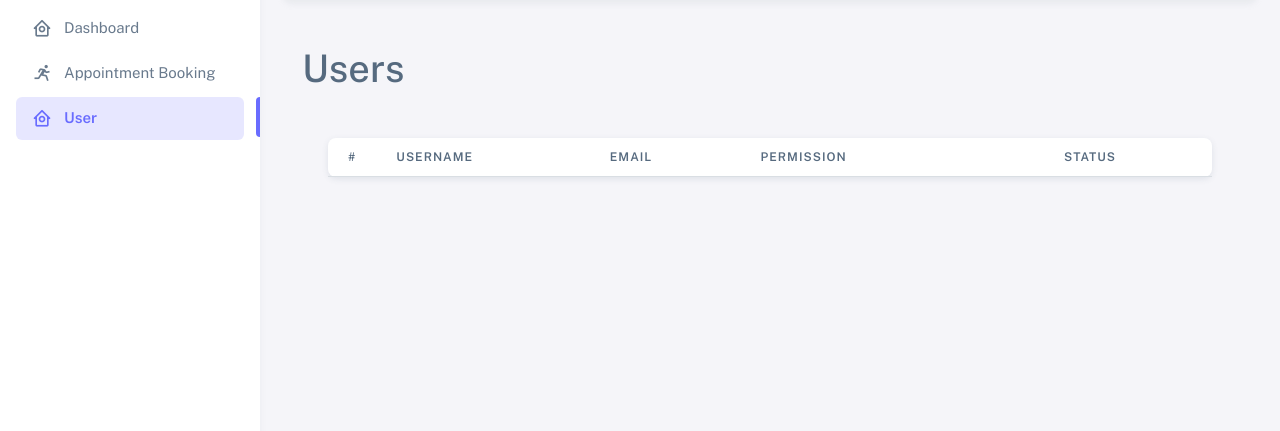
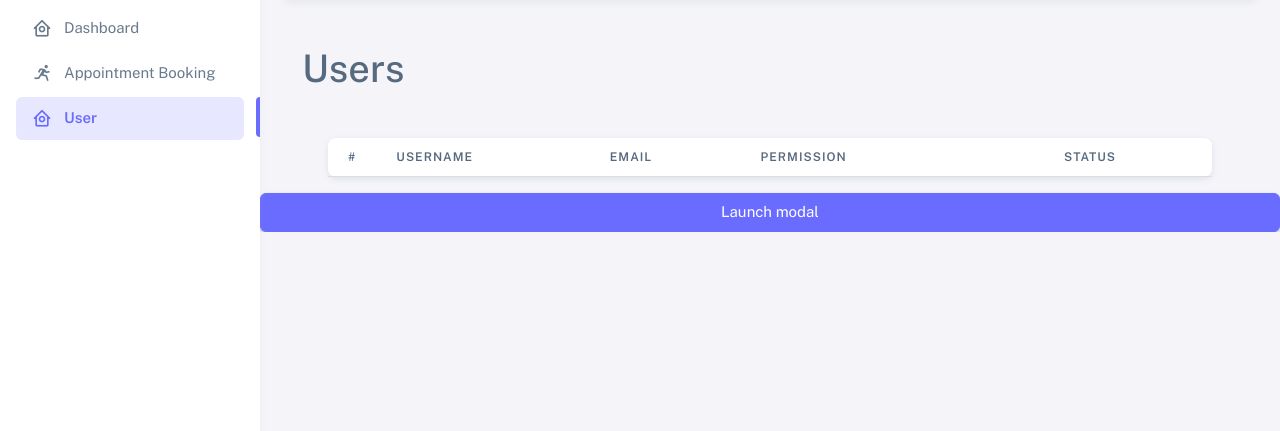
Before and after one commit to musabibnusiraj/tooth-care-app, a PHP site: page /views/admin/users.php in a window 1280 px wide. Shown: the part 74-505 px from the top of the page. Run offline with PHP 8.4, Linux system fonts and the light colour scheme; data that the repository does not hold is empty; some libraries are stand-ins or nearby versions.

Commit message:
bs modal sample

```diff
--- a/views/admin/users.php
+++ b/views/admin/users.php
@@ -64,6 +64,48 @@ $users = $userModel->getAll();
         </div>
     </section>
 </div>
+
+<!-- Button trigger modal -->
+<button type="button" class="btn btn-primary" data-bs-toggle="modal" data-bs-target="#basicModal">
+    Launch modal
+</button>
+
+<!-- Modal -->
+<div class="modal fade" id="basicModal" tabindex="-1" aria-hidden="true">
+    <div class="modal-dialog" role="document">
+        <div class="modal-content">
+            <div class="modal-header">
+                <h5 class="modal-title" id="exampleModalLabel1">Modal title</h5>
+                <button type="button" class="btn-close" data-bs-dismiss="modal" aria-label="Close"></button>
+            </div>
+            <div class="modal-body">
+                <div class="row">
+                    <div class="col mb-3">
+                        <label for="nameBasic" class="form-label">Name</label>
+                        <input type="text" id="nameBasic" class="form-control" placeholder="Enter Name" />
+                    </div>
+                </div>
+                <div class="row g-2">
+                    <div class="col mb-0">
+                        <label for="emailBasic" class="form-label">Email</label>
+                        <input type="text" id="emailBasic" class="form-control" placeholder="xxxx@xxx.xx" />
+                    </div>
+                    <div class="col mb-0">
+                        <label for="dobBasic" class="form-label">DOB</label>
+                        <input type="text" id="dobBasic" class="form-control" placeholder="DD / MM / YY" />
+                    </div>
+                </div>
+            </div>
+            <div class="modal-footer">
+                <button type="button" class="btn btn-outline-secondary" data-bs-dismiss="modal">
+                    Close
+                </button>
+                <button type="button" class="btn btn-primary">Save changes</button>
+            </div>
+        </div>
+    </div>
+</div>
+
 <?php
 require_once('../layouts/footer.php');
 ?>
```
